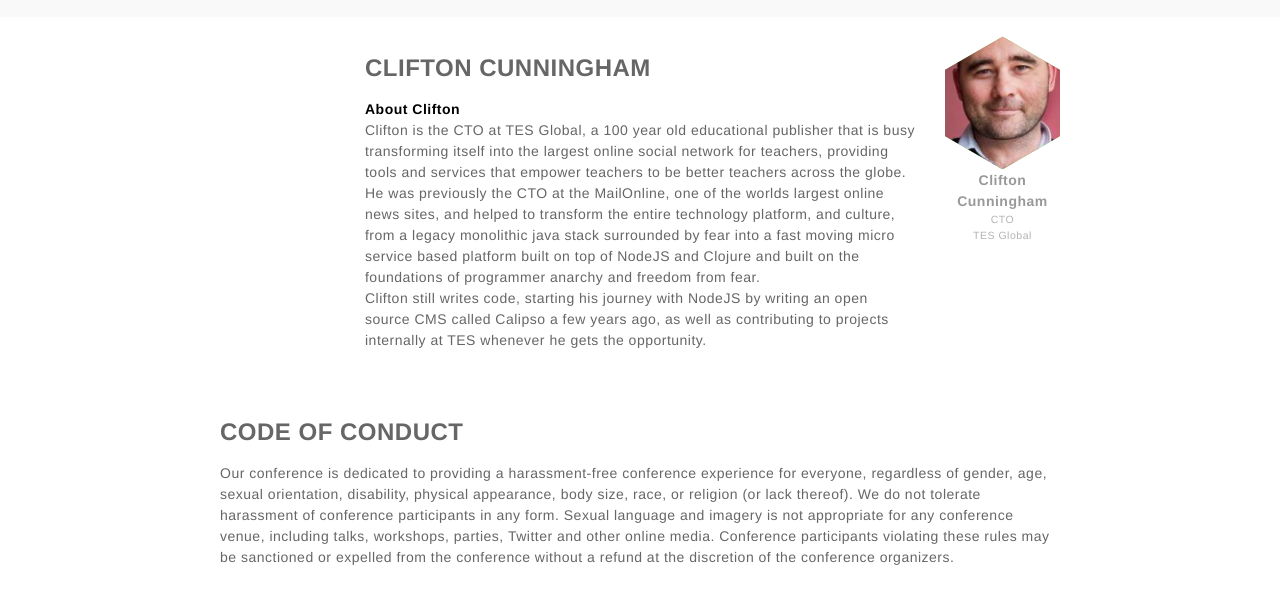
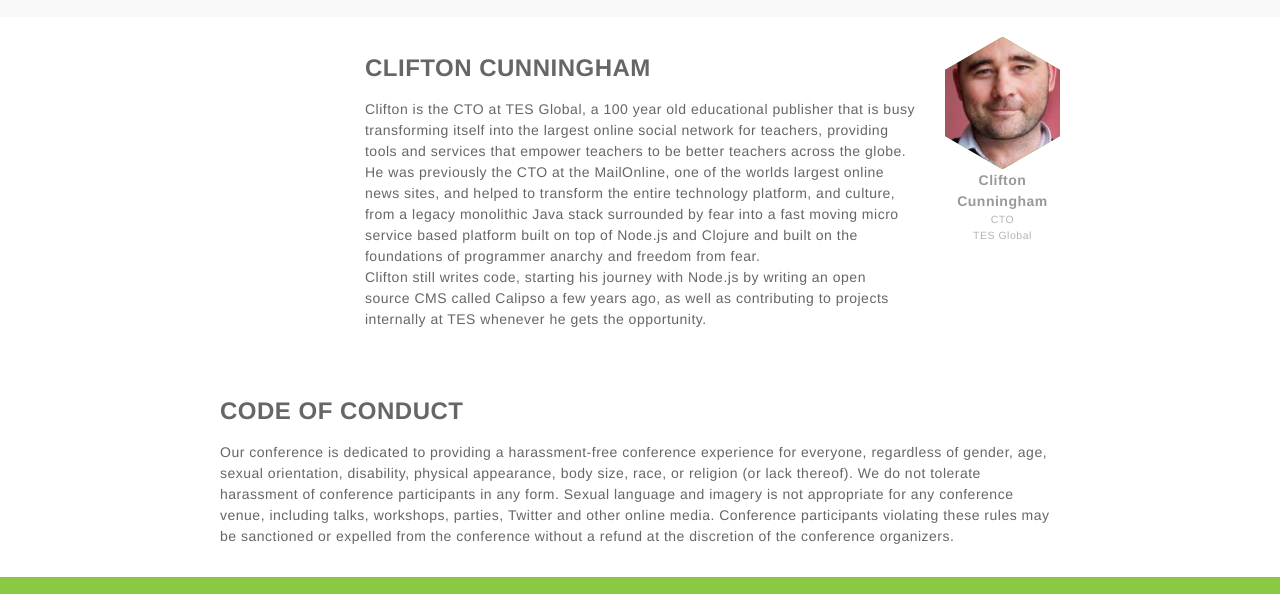
Before and after one commit to nodeday/nodeday.github.io, a plain HTML site: page 2015-condenast/index.html in a window 1280 px wide. Shown: the part 4823-5417 px from the top of the page. Drawn offline with Linux system fonts and the light colour scheme.

Commit message:
fixed small typos in Clifton bio

```diff
--- a/2015-condenast/index.html
+++ b/2015-condenast/index.html
@@ -1084,9 +1084,15 @@
                 </p>
 
                 <p class="bio">
-                  <b>About Clifton</b> Clifton is the CTO at TES Global, a 100 year old educational publisher that is busy transforming itself into the largest online social network for teachers, providing tools and services that empower teachers to be better teachers across the globe.<br>
-                  He was previously the CTO at the MailOnline, one of the worlds largest online news sites, and helped to transform the entire technology platform, and culture, from a legacy monolithic java stack surrounded by fear into a fast moving micro service based platform built on top of NodeJS and Clojure and built on the foundations of programmer anarchy and freedom from fear.<br>
-                  Clifton still writes code, starting his journey with NodeJS by writing an open source CMS called Calipso a few years ago, as well as contributing to projects internally at TES whenever he gets the opportunity.
+                  Clifton is the CTO at TES Global, a 100 year old educational publisher that is
+                  busy transforming itself into the largest online social network for teachers, providing tools and
+                  services that empower teachers to be better teachers across the globe.<br>
+                  He was previously the CTO at the MailOnline, one of the worlds largest online news sites, and helped
+                  to transform the entire technology platform, and culture, from a legacy monolithic Java stack
+                  surrounded by fear into a fast moving micro service based platform built on top of Node.js and Clojure
+                  and built on the foundations of programmer anarchy and freedom from fear.<br>
+                  Clifton still writes code, starting his journey with Node.js by writing an open source CMS called
+                  Calipso a few years ago, as well as contributing to projects internally at TES whenever he gets the opportunity.
                 </p>
 
               </div>
```
Also changed, not shown: index.html (+9 -3 lines).
